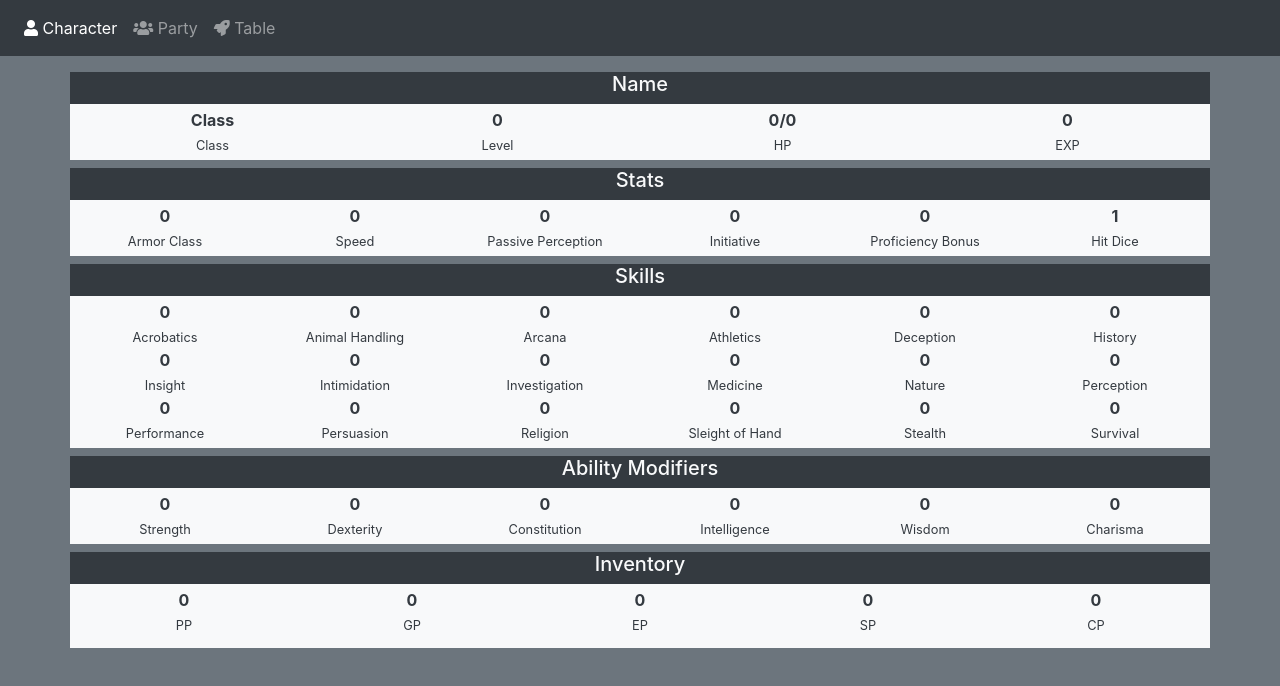
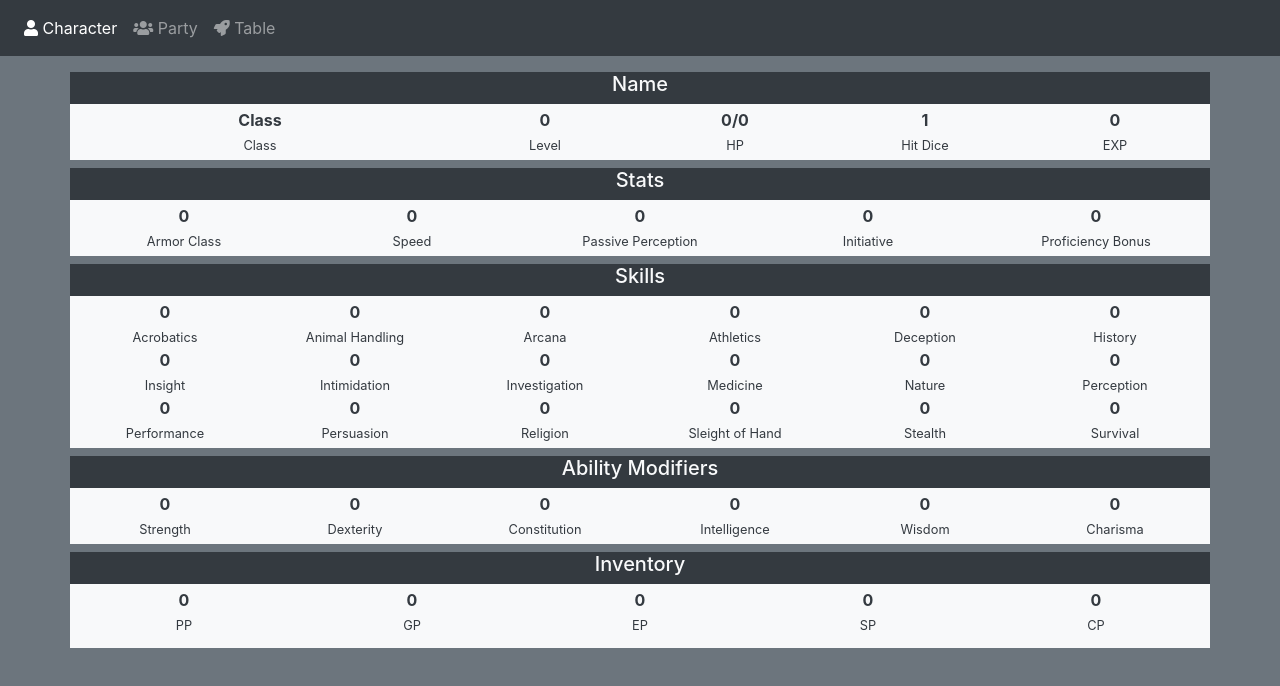
Before and after one commit to segabl/character-manager-dnd, a plain HTML site: page client/index.html in a window 1280 px wide. Drawn offline with Linux system fonts and the light colour scheme.

Commit message:
Adjust structure of some stats

```diff
--- a/client/index.html
+++ b/client/index.html
@@ -35,16 +35,19 @@
     <h5 id="name" class="col">Name</h5>
   </div>
   <div class="row py-1 mb-2 text-center text-dark bg-light">
-    <div class="col-sm-3 col-6">
+    <div class="col-sm-4 col-12">
       <strong id="class">Class</strong><br><small>Class</small>
     </div>
-    <div class="col-sm-3 col-6">
+    <div class="col-sm-2 col-6">
       <strong id="level">0</strong><br><small>Level</small>
     </div>
-    <div class="col-sm-3 col-6">
+    <div class="col-sm-2 col-6">
       <strong id="hp">0/0</strong><br><small>HP</small>
     </div>
-    <div class="col-sm-3 col-6">
+    <div class="col-sm-2 col-6">
+      <strong id="hit_dice">1</strong><br><small>Hit Dice</small>
+    </div>
+    <div class="col-sm-2 col-6">
       <strong id="exp">0</strong><br><small>EXP</small>
     </div>
   </div>
@@ -54,23 +57,20 @@
     <h5 class="col">Stats</h5>
   </div>
   <div class="row py-1 mb-2 text-center text-dark bg-light">
-    <div class="col-md-2 col-sm-4 col-6">
+    <div class="col">
       <strong id="stat_armor_class">0</strong><br><small>Armor Class</small>
     </div>
-    <div class="col-md-2 col-sm-4 col-6">
+    <div class="col">
       <strong id="stat_speed">0</strong><br><small>Speed</small>
     </div>
-    <div class="col-md-2 col-sm-4 col-6">
+    <div class="col">
       <strong id="stat_passive_perception">0</strong><br><small>Passive Perception</small>
     </div>
-    <div class="col-md-2 col-sm-4 col-6">
+    <div class="col">
       <strong id="stat_initiative">0</strong><br><small>Initiative</small>
     </div>
-    <div class="col-md-2 col-sm-4 col-6">
+    <div class="col">
       <strong id="stat_proficiency_bonus">0</strong><br><small>Proficiency Bonus</small>
-    </div>
-    <div class="col-md-2 col-sm-4 col-6">
-      <strong id="stat_hit_dice">1</strong><br><small>Hit Dice</small>
     </div>
   </div>
 
--- a/client/js/client.js
+++ b/client/js/client.js
@@ -5,19 +5,18 @@ function connectToServer() {
   if ("WebSocket" in window) {
     const socket = new WebSocket("ws://127.0.0.1:8080", "echo-protocol");
     socket.onopen = function () {
-      console.log("socket is open");
+      console.log("Connection established");
       socket.send(JSON.stringify({
         id: "requestCharacter",
         data: { "id": myCharId }
       }))
     };
     socket.onmessage = function (message) {
-      console.log("Got message: " + message.data);
       const msg = JSON.parse(message.data);
       handleMessage(msg.id, msg.data);
     };
     socket.onclose = function () {
-      console.log("Socket closed");
+      console.log("Connection closed");
     };
     return true;
   } else {
@@ -26,6 +25,7 @@ function connectToServer() {
 }
 
 function handleMessage(msgId, msgData) {
+  console.log("Got message with id \"" + msgId + "\"");
   switch (msgId) {
     case "character":
       updateCharacter(msgData);
@@ -41,7 +41,8 @@ function updateCharacter(data) {
   $("#name").html(data.name);
   $("#class").html(data.class);
   $("#level").html(data.level);
-  $("#hp").html(data.hp + "/" + data.max_hp);
+  $("#hp").html(data.hp.join("/"));
+  $("#hit_dice").html(data.hit_dice.join("/"))
   $("#exp").html(data.exp);
   jQuery.each(data.stats, function(k, v) {
     $("#stat_" + k).html(v);
@@ -50,14 +51,14 @@ function updateCharacter(data) {
     let element = $("#skill_" + k);
     element.html(v.proficient ? v.value + data.stats.proficiency_bonus : v.value);
     if (v.proficient) {
-      element.addClass("text-success");
+      element.addClass("text-info");
     }
   });
   jQuery.each(data.modifiers, function(k, v) {
     let element = $("#modifier_" + k);
     element.html(v.proficient ? v.value + " (" + (v.value + data.stats.proficiency_bonus) + ")" : v.value);
     if (v.proficient) {
-      element.addClass("text-success");
+      element.addClass("text-info");
     }
   });
   $("#inventory_pp").html(data.money.platinum);
```
Also changed, not shown: server/characters/template.json (+3 -4 lines), server/server.js (+6 -6 lines).
